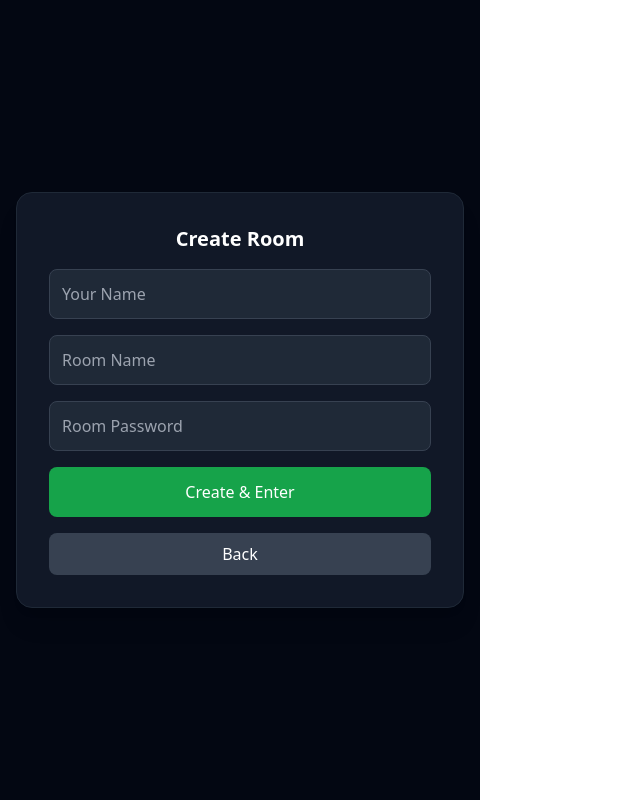
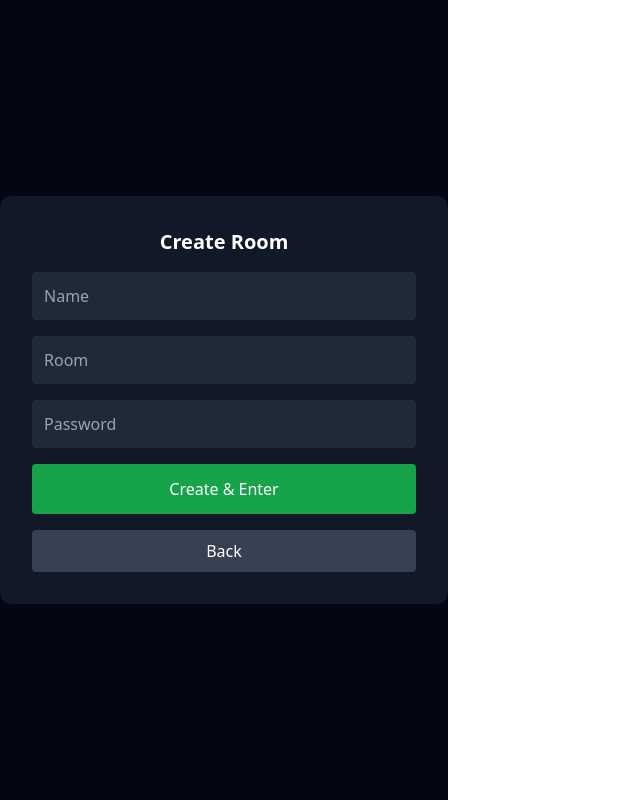
Before and after one commit to CoderShiv11/coderoom, a React app in the folder frontend/: page / in a window 1280 px wide. Both pictures are taken after a click on the button "Create Room". Shown: the whole page, without its empty margins (0-640 px from the left). Built offline with nearby package versions, Linux system fonts and the light colour scheme; the HTML template or start-up script is replaced by a standard one.

Commit message:
one more changes in  frontend4

```diff
--- a/frontend/src/App.jsx
+++ b/frontend/src/App.jsx
@@ -6,139 +6,79 @@ const BACKEND_URL = "https://coderoom-backend-muah.onrender.com";
 
 function App() {
   const ws = useRef(null);
-
-  // Navigation
   const [page, setPage] = useState("home");
 
-  // User Info
   const [username, setUsername] = useState("");
   const [room, setRoom] = useState("");
   const [password, setPassword] = useState("");
   const [isAdmin, setIsAdmin] = useState(false);
 
-  // Room Data
   const [problem, setProblem] = useState("");
-  const [correctAnswer, setCorrectAnswer] = useState("");
   const [code, setCode] = useState("");
   const [output, setOutput] = useState("");
-
   const [messages, setMessages] = useState([]);
-  const [chatInput, setChatInput] = useState("");
   const [leaderboard, setLeaderboard] = useState([]);
-
   const [online, setOnline] = useState(0);
   const [timer, setTimer] = useState(0);
+  const [chatInput, setChatInput] = useState("");
 
-  // ================= CONNECT =================
   const connectRoom = async (adminMode) => {
-    if (!username || !room || !password) {
-      alert("Please fill all fields");
+    const cleanUsername = username.trim();
+    const cleanRoom = room.trim().toLowerCase();
+    const cleanPassword = password.trim();
+
+    if (!cleanUsername || !cleanRoom || !cleanPassword) {
+      alert("Fill all fields properly");
       return;
     }
 
+    setUsername(cleanUsername);
+    setRoom(cleanRoom);
+    setPassword(cleanPassword);
     setIsAdmin(adminMode);
 
+    // Wake backend (Render fix)
+    await fetch(BACKEND_URL);
+
     ws.current = new WebSocket(
-      `wss://coderoom-backend-muah.onrender.com/ws/${room}/${username}/${password}`
+      `wss://coderoom-backend-muah.onrender.com/ws/${cleanRoom}/${cleanUsername}/${cleanPassword}/${adminMode}`
     );
-
-    ws.current.onopen = () => {
-      console.log("Connected");
-    };
 
     ws.current.onmessage = (event) => {
       const data = JSON.parse(event.data);
 
-      if (data.type === "wrong_password") {
-        alert("Wrong Password");
-        return;
-      }
+      if (data.type === "wrong_password") return alert("Wrong password");
+      if (data.type === "room_not_found") return alert("Room not found");
+      if (data.type === "room_full") return alert("Room full");
 
-      if (data.type === "room_full") {
-        alert("Room is Full (Max 10 users)");
-        return;
-      }
-
-      if (data.type === "online") {
-        setOnline(data.count);
-      }
-
-      if (data.type === "chat") {
+      if (data.type === "online") setOnline(data.count);
+      if (data.type === "chat")
         setMessages((prev) => [...prev, `${data.user}: ${data.message}`]);
-      }
-
-      if (data.type === "leaderboard") {
-        setLeaderboard(data.data);
-      }
-
-      if (data.type === "timer") {
-        setTimer(data.time);
-      }
-
+      if (data.type === "leaderboard") setLeaderboard(data.data);
+      if (data.type === "timer") setTimer(data.time);
       if (data.type === "room_ended") {
-        alert("Room ended by admin");
+        alert("Room ended");
         setPage("home");
       }
     };
 
-    const res = await axios.get(`${BACKEND_URL}/get-problem/${room}`);
-    if (res.data.content) {
-      setProblem(res.data.content);
-    }
+    const res = await axios.get(`${BACKEND_URL}/get-problem/${cleanRoom}`);
+    if (res.data.content) setProblem(res.data.content);
 
     setPage("room");
   };
 
-  // ================= ACTIONS =================
-  const sendMessage = () => {
-    if (!chatInput) return;
-    ws.current.send(JSON.stringify({ type: "chat", message: chatInput }));
-    setChatInput("");
-  };
-
-  const runCode = async () => {
-    const res = await axios.post(`${BACKEND_URL}/run`, { code });
-    setOutput(res.data.output);
-  };
-
-  const submitSolution = () => {
-    ws.current.send(JSON.stringify({ type: "submit", code }));
-  };
-
-  const saveProblem = async () => {
-    await axios.post(`${BACKEND_URL}/set-problem/${room}`, {
-      content: problem,
-      answer: correctAnswer,
-    });
-  };
-
-  const startTimer = () =>
-    ws.current.send(JSON.stringify({ type: "start_timer" }));
-
-  const stopTimer = () =>
-    ws.current.send(JSON.stringify({ type: "stop_timer" }));
-
-  const endRoom = () =>
-    ws.current.send(JSON.stringify({ type: "end_room" }));
-
-  // ================= HOME =================
   if (page === "home") {
     return (
-      <div className="min-h-screen flex items-center justify-center bg-gray-950 text-white px-4">
-        <div className="bg-gray-900 p-10 rounded-2xl w-full max-w-md border border-gray-800 shadow-xl text-center space-y-6">
+      <div className="min-h-screen flex items-center justify-center bg-gray-950 text-white">
+        <div className="bg-gray-900 p-10 rounded-xl w-full max-w-md text-center space-y-6">
           <h1 className="text-3xl font-bold">🚀 CodeRoom</h1>
-
-          <button
-            onClick={() => setPage("create")}
-            className="w-full py-3 bg-green-600 rounded-lg hover:bg-green-700 transition"
-          >
+          <button onClick={() => setPage("create")}
+            className="w-full py-3 bg-green-600 rounded">
             Create Room
           </button>
-
-          <button
-            onClick={() => setPage("join")}
-            className="w-full py-3 bg-blue-600 rounded-lg hover:bg-blue-700 transition"
-          >
+          <button onClick={() => setPage("join")}
+            className="w-full py-3 bg-blue-600 rounded">
             Join Room
           </button>
         </div>
@@ -146,49 +86,30 @@ function App() {
     );
   }
 
-  // ================= CREATE / JOIN =================
   if (page === "create" || page === "join") {
     const isCreate = page === "create";
-
     return (
-      <div className="min-h-screen flex items-center justify-center bg-gray-950 text-white px-4">
-        <div className="bg-gray-900 p-8 rounded-2xl w-full max-w-md border border-gray-800 shadow-xl space-y-4">
+      <div className="min-h-screen flex items-center justify-center bg-gray-950 text-white">
+        <div className="bg-gray-900 p-8 rounded-xl w-full max-w-md space-y-4">
           <h2 className="text-xl font-bold text-center">
             {isCreate ? "Create Room" : "Join Room"}
           </h2>
-
-          <input
-            className="w-full p-3 bg-gray-800 rounded-lg border border-gray-700"
-            placeholder="Your Name"
-            onChange={(e) => setUsername(e.target.value)}
-          />
-
-          <input
-            className="w-full p-3 bg-gray-800 rounded-lg border border-gray-700"
-            placeholder="Room Name"
-            onChange={(e) => setRoom(e.target.value)}
-          />
-
-          <input
-            className="w-full p-3 bg-gray-800 rounded-lg border border-gray-700"
+          <input className="w-full p-3 bg-gray-800 rounded"
+            placeholder="Name"
+            onChange={(e) => setUsername(e.target.value)} />
+          <input className="w-full p-3 bg-gray-800 rounded"
+            placeholder="Room"
+            onChange={(e) => setRoom(e.target.value)} />
+          <input className="w-full p-3 bg-gray-800 rounded"
+            placeholder="Password"
             type="password"
-            placeholder="Room Password"
-            onChange={(e) => setPassword(e.target.value)}
-          />
-
-          <button
-            onClick={() => connectRoom(isCreate)}
-            className={`w-full py-3 rounded-lg ${
-              isCreate ? "bg-green-600" : "bg-blue-600"
-            } hover:opacity-90 transition`}
-          >
-            {isCreate ? "Create & Enter" : "Join Room"}
+            onChange={(e) => setPassword(e.target.value)} />
+          <button onClick={() => connectRoom(isCreate)}
+            className="w-full py-3 bg-green-600 rounded">
+            {isCreate ? "Create & Enter" : "Join"}
           </button>
-
-          <button
-            onClick={() => setPage("home")}
-            className="w-full py-2 bg-gray-700 rounded-lg"
-          >
+          <button onClick={() => setPage("home")}
+            className="w-full py-2 bg-gray-700 rounded">
             Back
           </button>
         </div>
@@ -196,135 +117,30 @@ function App() {
     );
   }
 
-  // ================= ROOM PAGE =================
   return (
-    <div className="min-h-screen bg-gray-950 text-white px-4 py-6">
-      <div className="max-w-7xl mx-auto space-y-6">
+    <div className="min-h-screen bg-gray-950 text-white p-6 max-w-7xl mx-auto space-y-6">
+      <div className="flex justify-between">
+        <div>Room: {room} | 👥 {online}</div>
+        <div>⏱ {timer}s</div>
+      </div>
 
-        {/* HEADER */}
-        <div className="flex flex-col md:flex-row justify-between items-center bg-gray-900 p-4 rounded-xl border border-gray-800">
-          <div className="text-lg font-semibold">
-            Room: <span className="text-green-400">{room}</span>
-          </div>
+      <div className="h-96 border border-gray-800">
+        <Editor height="100%" language="python"
+          theme="vs-dark"
+          value={code}
+          onChange={(v) => setCode(v)} />
+      </div>
 
-          <div className="flex items-center gap-4 mt-3 md:mt-0">
-            <div className="bg-gray-800 px-3 py-1 rounded-full text-sm">
-              👥 Online: {online}
-            </div>
-            <div className="bg-gray-800 px-3 py-1 rounded-full text-sm">
-              ⏱ {timer}s
-            </div>
+      <button onClick={async () => {
+        const res = await axios.post(`${BACKEND_URL}/run`, { code });
+        setOutput(res.data.output);
+      }}
+        className="bg-blue-600 px-4 py-2 rounded">
+        Run
+      </button>
 
-            {isAdmin && (
-              <div className="flex gap-2">
-                <button onClick={startTimer}
-                  className="bg-green-600 px-3 py-1 rounded">
-                  Start
-                </button>
-                <button onClick={stopTimer}
-                  className="bg-yellow-600 px-3 py-1 rounded">
-                  Stop
-                </button>
-                <button onClick={endRoom}
-                  className="bg-red-600 px-3 py-1 rounded">
-                  End
-                </button>
-              </div>
-            )}
-          </div>
-        </div>
-
-        {/* PROBLEM */}
-        <div className="bg-gray-900 p-6 rounded-xl border border-gray-800 space-y-4">
-          <h2 className="font-bold text-lg">Problem</h2>
-
-          <textarea
-            className="w-full h-28 bg-gray-800 p-3 rounded-lg border border-gray-700"
-            value={problem}
-            disabled={!isAdmin}
-            onChange={(e) => setProblem(e.target.value)}
-          />
-
-          {isAdmin && (
-            <>
-              <input
-                className="w-full bg-gray-800 p-3 rounded-lg border border-gray-700"
-                placeholder="Correct Output"
-                onChange={(e) => setCorrectAnswer(e.target.value)}
-              />
-              <button
-                onClick={saveProblem}
-                className="bg-purple-600 px-4 py-2 rounded-lg"
-              >
-                Save Problem
-              </button>
-            </>
-          )}
-        </div>
-
-        {/* GRID */}
-        <div className="grid grid-cols-1 lg:grid-cols-3 gap-6">
-
-          {/* EDITOR */}
-          <div className="lg:col-span-2 space-y-4">
-            <div className="h-[400px] border border-gray-800 rounded-xl overflow-hidden">
-              <Editor
-                height="100%"
-                language="python"
-                theme="vs-dark"
-                value={code}
-                onChange={(value) => setCode(value)}
-              />
-            </div>
-
-            <div className="flex gap-3">
-              <button onClick={runCode}
-                className="bg-blue-600 px-4 py-2 rounded-lg">
-                Run
-              </button>
-              <button onClick={submitSolution}
-                className="bg-green-600 px-4 py-2 rounded-lg">
-                Submit
-              </button>
-            </div>
-
-            <div className="bg-black p-3 rounded-lg h-32 overflow-auto border border-gray-800">
-              <pre>{output}</pre>
-            </div>
-          </div>
-
-          {/* RIGHT PANEL */}
-          <div className="space-y-6">
-            <div className="bg-gray-900 p-4 rounded-xl border border-gray-800 h-40 overflow-auto">
-              <h3 className="font-bold mb-2">🏆 Leaderboard</h3>
-              {leaderboard.map((u, i) => (
-                <div key={i}>{u[0]} - {u[1]} pts</div>
-              ))}
-            </div>
-
-            <div className="bg-gray-900 p-4 rounded-xl border border-gray-800 h-40 overflow-auto">
-              <h3 className="font-bold mb-2">💬 Chat</h3>
-              {messages.map((m, i) => (
-                <div key={i}>{m}</div>
-              ))}
-            </div>
-
-            <div className="flex gap-2">
-              <input
-                className="flex-1 bg-gray-800 p-2 rounded-lg border border-gray-700"
-                value={chatInput}
-                onChange={(e) => setChatInput(e.target.value)}
-              />
-              <button
-                onClick={sendMessage}
-                className="bg-green-600 px-3 rounded-lg"
-              >
-                Send
-              </button>
-            </div>
-          </div>
-
-        </div>
+      <div className="bg-black p-3 h-24 overflow-auto">
+        <pre>{output}</pre>
       </div>
     </div>
   );
```
Also changed, not shown: 1 other file (tests, documents, lock files or other folders).
